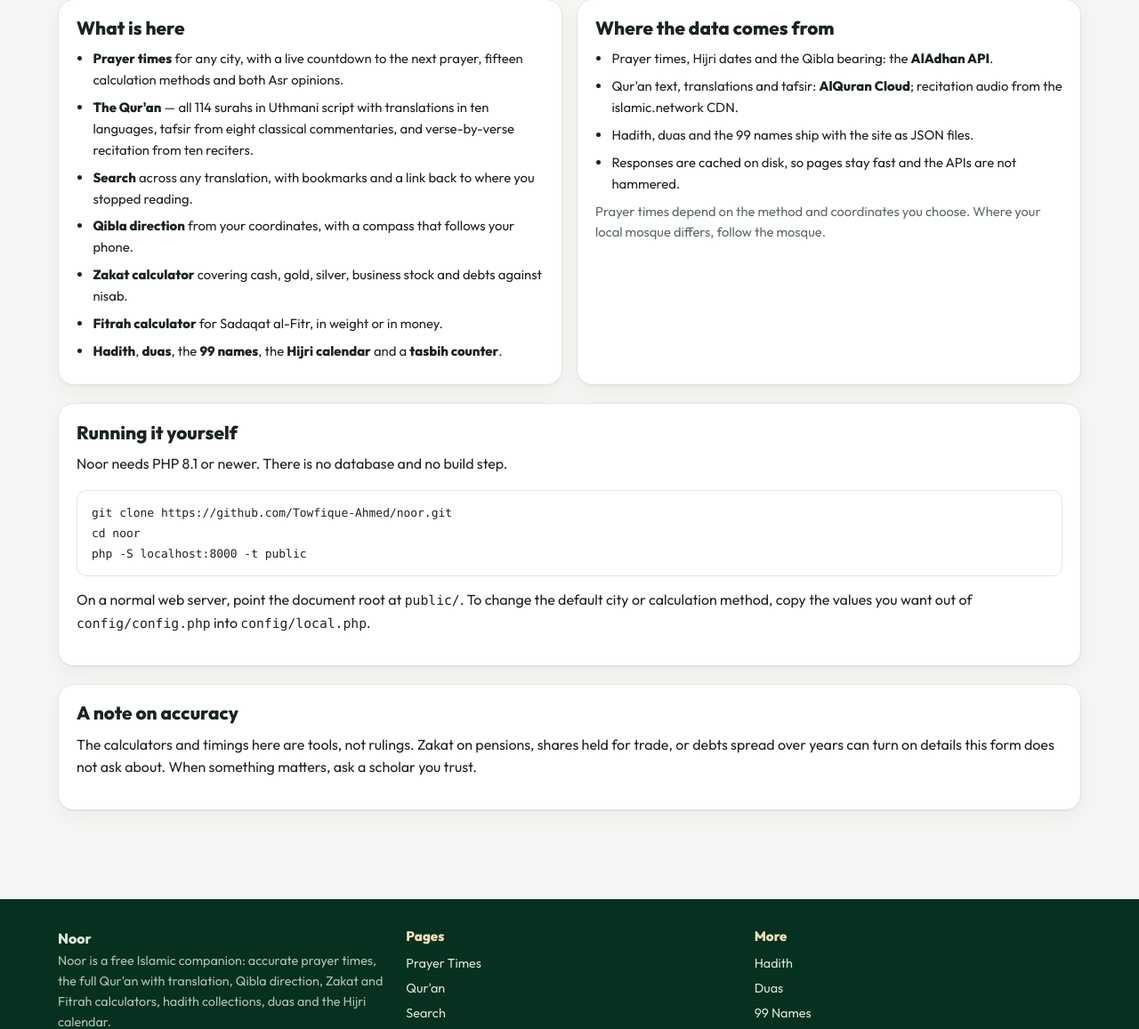
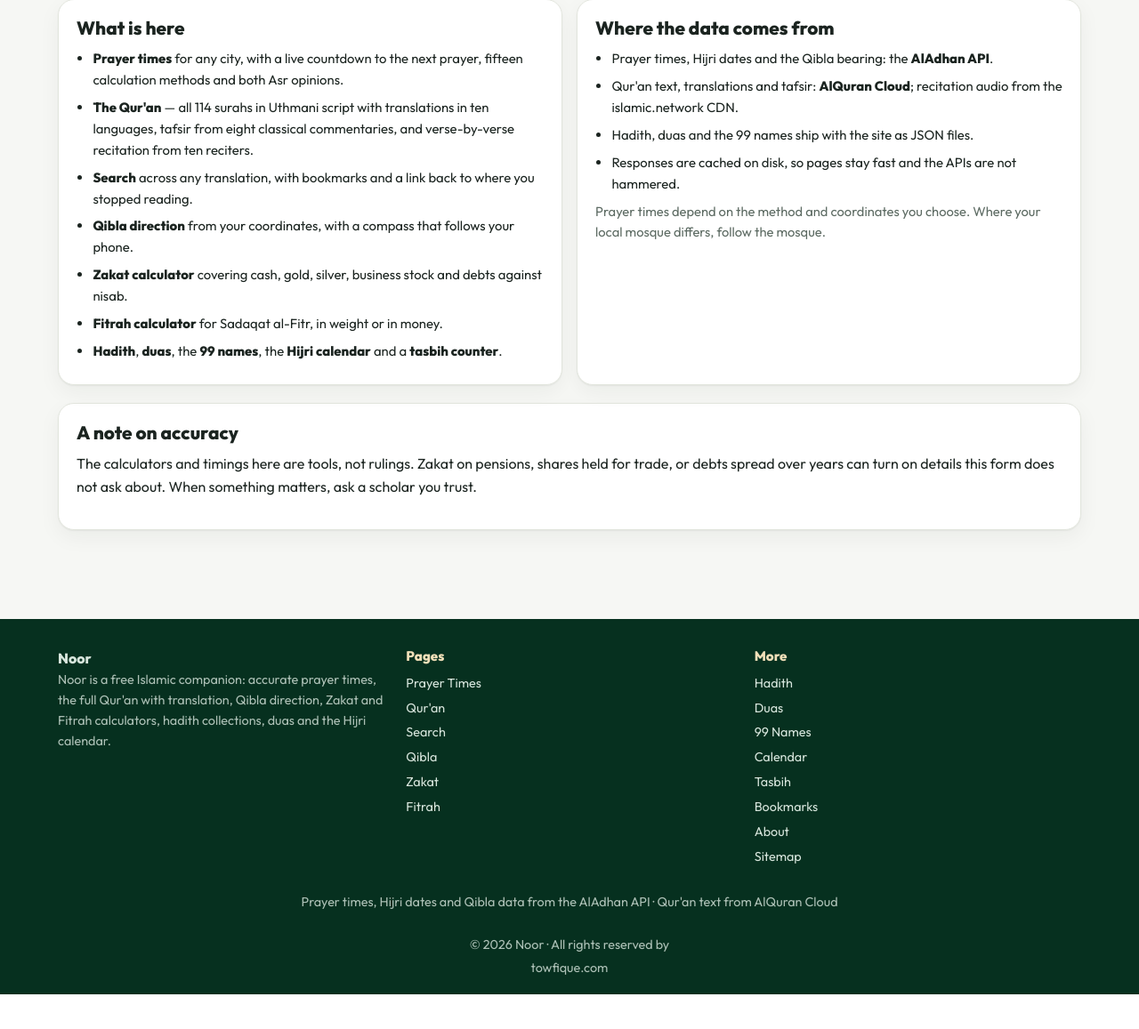
Before and after one commit to Towfique-Ahmed/noor, a PHP site: page /about in a window 1280 px wide. Shown: the part 274-1431 px from the top of the page at 89% size. After the commit the page ends 1392 px from the top, so only its background shows below. Run offline with PHP 8.4, Linux system fonts and the light colour scheme.

Commit message:
Remove the developer setup section from the About page
The clone command, local server command and config/local.php note were
instructions for running the site, not information for a visitor. The same
guidance stays in the README, where developers look for it.

The About page's meta description promised that content, so it now describes
what the page actually covers.

Co-Authored-By: Claude Opus 5 <noreply@anthropic.com>
Claude-Session: https://claude.ai/code/session_01QjbHpQpU6Zc9ZEiRUm8Q35

```diff
--- a/src/Seo.php
+++ b/src/Seo.php
@@ -299,7 +299,7 @@ function pageMeta(string $slug): array
         ],
         'about' => [
             'About ' . $brand . ' — Free Islamic Companion & Tools',
-            'What Noor offers, where its prayer times, Qur\'an text and hadith come from, how the calculators work, and how to run the site on your own server.',
+            'What Noor offers, where its prayer times, Qur\'an text, tafsir and hadith come from, how the calculators work, and why local mosque announcements come first.',
         ],
         '404' => [
             'Page Not Found | ' . $brand,
--- a/views/pages/about.php
+++ b/views/pages/about.php
@@ -37,19 +37,6 @@ require dirname(__DIR__) . '/partials/page-header.php';
 </section>
 
 <section class="card">
-  <h2>Running it yourself</h2>
-  <p>Noor needs PHP 8.1 or newer. There is no database and no build step.</p>
-  <pre><code>git clone https://github.com/Towfique-Ahmed/noor.git
-cd noor
-php -S localhost:8000 -t public</code></pre>
-  <p>
-    On a normal web server, point the document root at <code>public/</code>. To change the
-    default city or calculation method, copy the values you want out of
-    <code>config/config.php</code> into <code>config/local.php</code>.
-  </p>
-</section>
-
-<section class="card">
   <h2>A note on accuracy</h2>
   <p>
     The calculators and timings here are tools, not rulings. Zakat on pensions, shares held for
```
